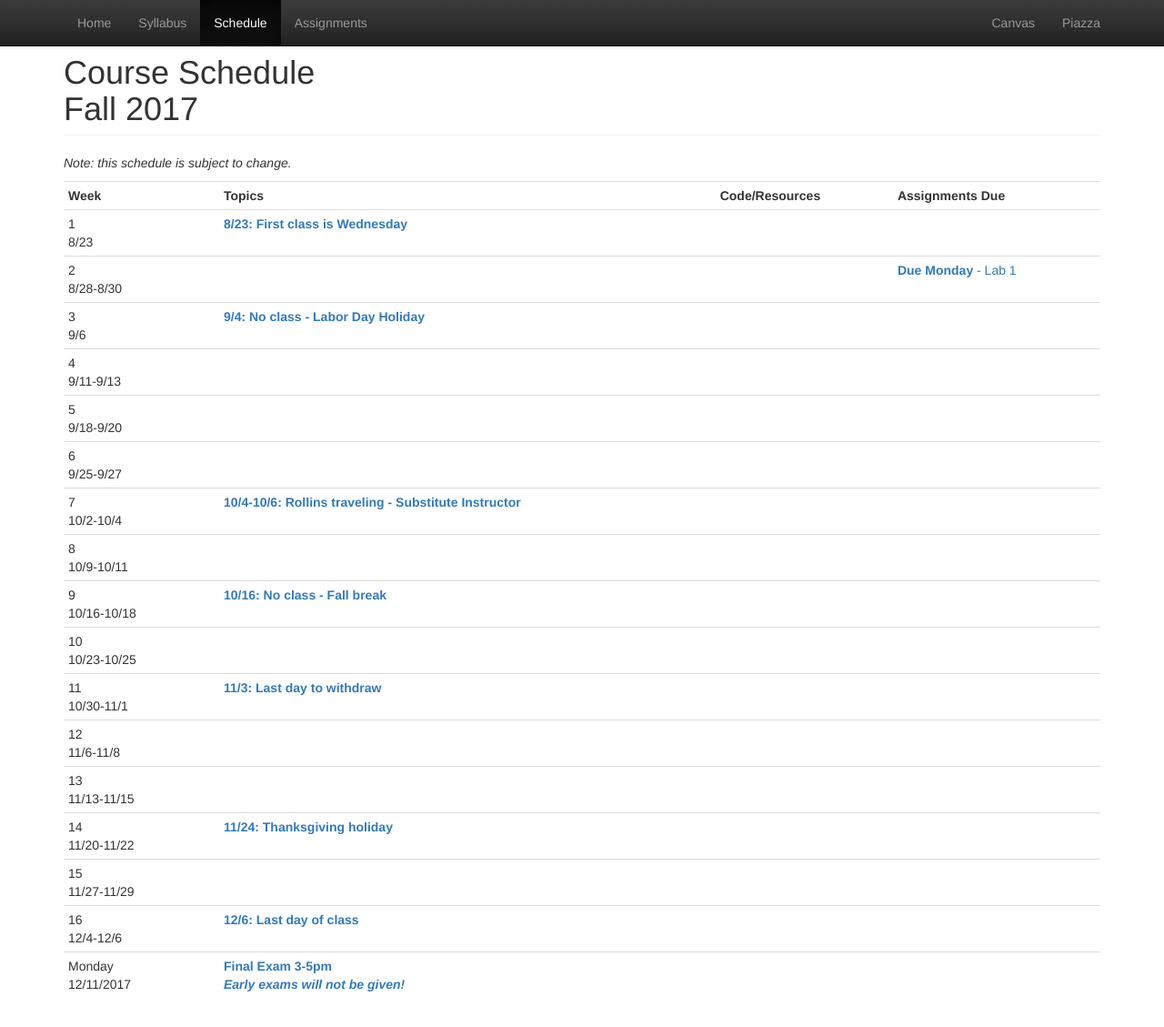
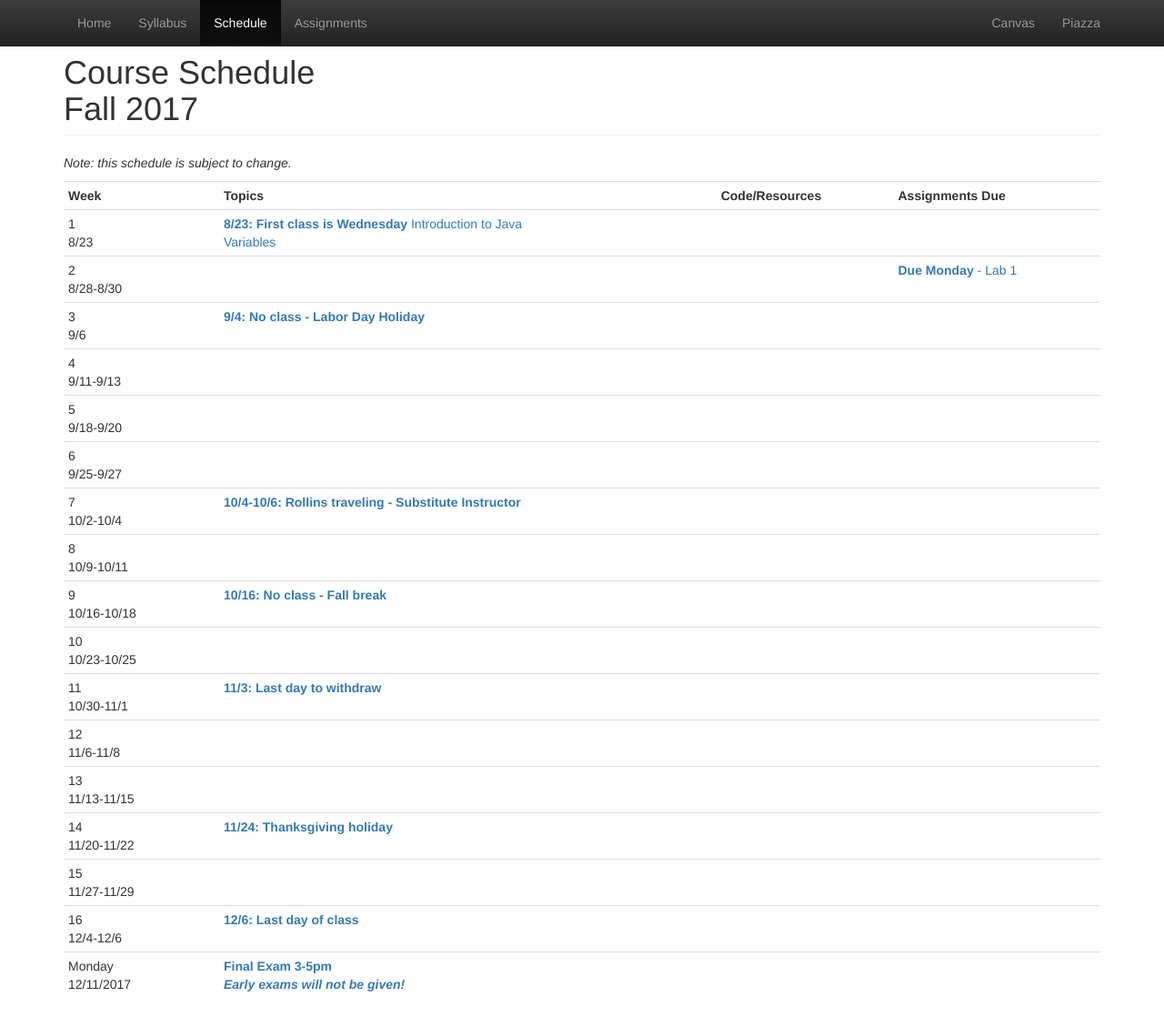
Before and after one commit to CS112-F17/cs112-f17.github.io, a Jekyll site: the page built from schedule.html, in a window 1280 px wide and 1137 px high. Shown: the top 1129 px of the window at 91% size. Built offline with Jekyll 4.4.1, drawn with Linux system fonts in a browser that asks for light colours.

Commit message:
add week 1 notes

```diff
--- a/schedule.html
+++ b/schedule.html
@@ -20,6 +20,8 @@
 			<td>1<br/>8/23</td>
 			<td>
 				<strong><span class="text-primary">8/23: First class is Wednesday</span></strong>
+				<a href="https://github.com/CS112-F17/notes/blob/master/intro.md">Introduction to Java</a><br/>
+				<a href="https://github.com/CS112-F17/notes/blob/master/variables.md">Variables</a><br/>
 			</td>
 			<td>
 <!-- 				<a href="https://github.com/CS112-F17/code/blob/master/HelloWorld.java">HelloWorld.java</a><br/>
```
